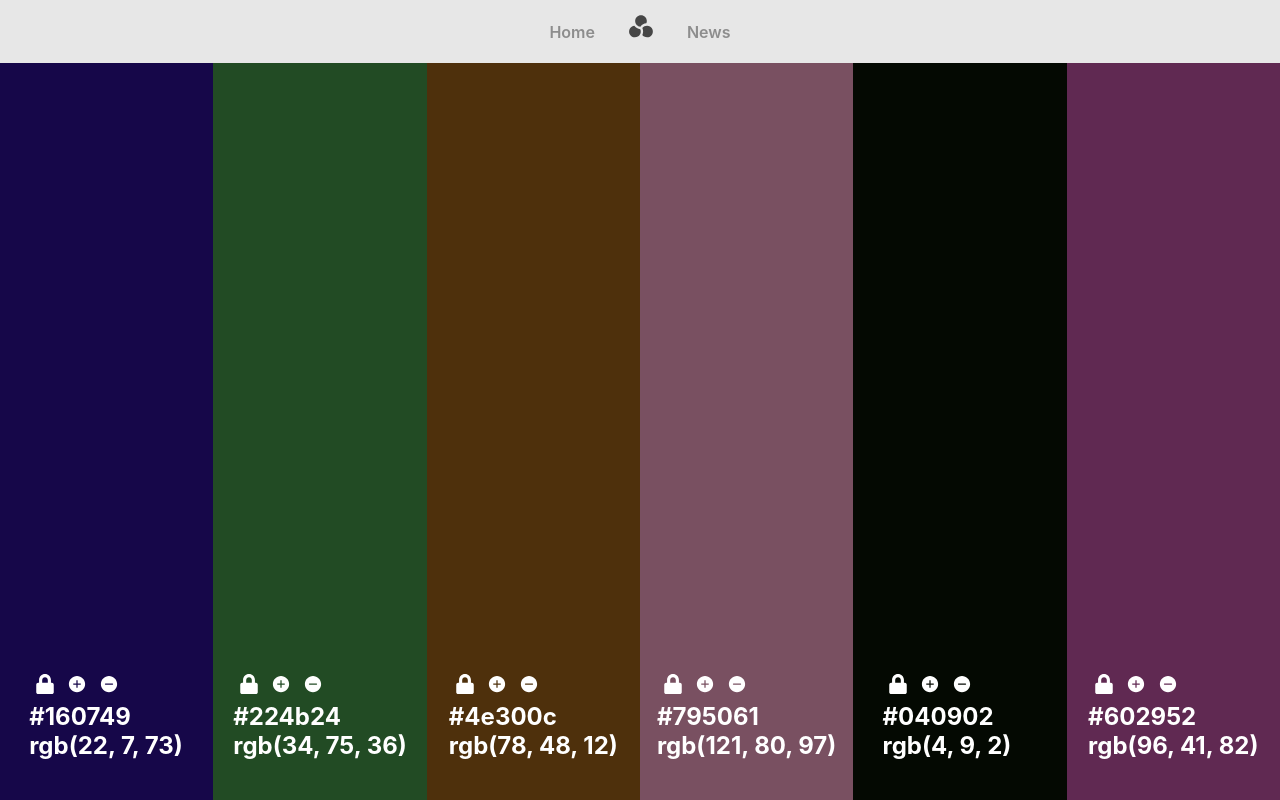
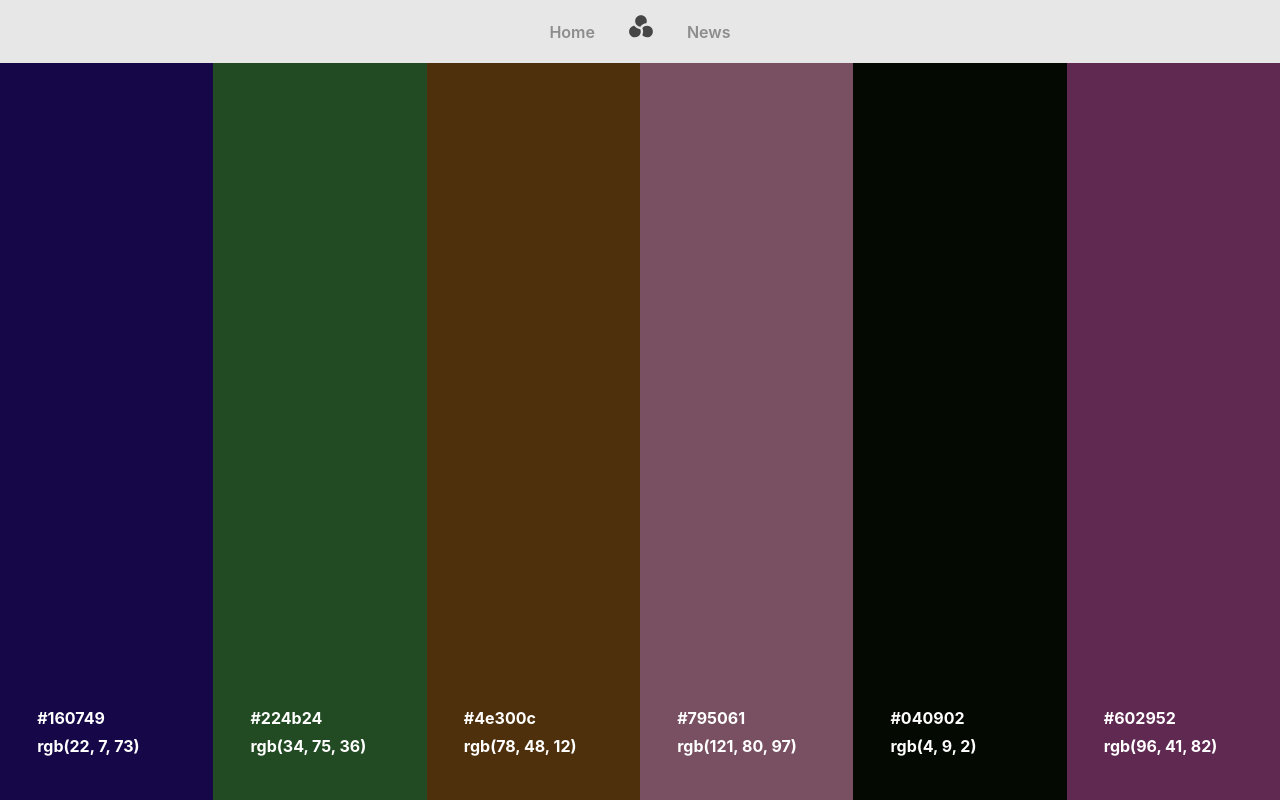
Before and after one commit to Enesuygurs/color-palette-app, a React (Create React App) app: page / in a window 1280 px wide. Built offline with nearby package versions, Linux system fonts and the light colour scheme.

Commit message:
fixed bugs

```diff
--- a/src/App.css
+++ b/src/App.css
@@ -32,7 +32,7 @@ body {
   left: 0;
   width: 100%;
   height: 100%;
-  background-color: rgba(0, 0, 0, 0.3);
+  background-color: rgba(0, 0, 0, 0.11);
   transition: opacity 0.5s ease;
   opacity: 0;
   z-index: 0;
@@ -41,11 +41,17 @@ body {
 .section:hover::before {
   opacity: 1;
 }
-
+.section:hover .mybuttons {
+  opacity: 1;
+}
 .text {
   cursor: copy;
   position: relative;
   z-index: 1;
+  padding: 4px;
+  width: max-content;
+  padding-right: 8px;
+  padding-left: 8px;
 }
 
 .text:hover {
@@ -55,10 +61,9 @@ body {
 .buttons {
   cursor: pointer;
   font-size: 20px;
-  width: 20px;
   height: 22px;
   padding: 6px;
-  border-radius: 50%;
+  border-radius: 20%;
 }
 
 .buttons:hover {
@@ -88,7 +93,11 @@ body {
 .mybuttons {
   display: flex;
   width: 155px;
+  opacity: 0;
+  transition: opacity 0.3s ease; /* Görünme geçişi efekti */
+  margin-bottom: 2px;
 }
+
 .header {
   width: 100%;
   background-color: #e7e7e7;
@@ -100,7 +109,6 @@ body {
     bottom: 0;
     margin-bottom: 40px;
   }
-
   .sections-container {
     width: 100%;
     display: inline-flex;
@@ -110,19 +118,32 @@ body {
     top: 0;
   }
 }
+@media (min-width: 1240px) and (max-width: 1600px) {
+  .text {
+    font-size: 16px;
+  }
+  .buttons {
+    font-size: 17px;
+    height: 17px;
+  }
+}
+
 @media (max-width: 1240px) {
   .App {
     flex-wrap: wrap;
     height: auto;
   }
+
   .header {
     position: inherit;
     top: 0;
   }
+
   .sections-container {
     width: 100%;
     display: block;
   }
+
   .section {
     flex: 0 0 100%;
     height: calc(100vh / 6);
@@ -146,9 +167,7 @@ body {
 
   .buttons {
     font-size: 16px;
-    width: 30px;
-    height: 30px;
-    padding: 5px;
+    height: 16px;
   }
 
   /* .section:nth-child(n + 9) {
@@ -181,9 +200,13 @@ body {
 
 .header a:hover {
   background-color: #d3d3d3;
+  color: #525252;
 }
 .navbarButton {
   margin: 12px;
   color: #464646;
   font-size: 28px;
 }
+.navbarButton:hover {
+  color: #2c2c2c;
+}
--- a/src/App.js
+++ b/src/App.js
@@ -61,32 +61,42 @@ function App() {
   }, []);
 
   const saveColor = (index, color) => {
-    // Retrieve existing saved colors from localStorage
+    // LocalStorage'daki mevcut kaydedilen renkleri al
     const savedColors = checkLocalStorage();
 
-    // Check if the color is already saved
+    // Eğer kaydedilmiş renk sayısı 6 veya daha fazlaysa, kaydetme işlemini durdur.
+    if (savedColors.length >= 6) {
+      setNotification(`You can save a maximum of 6 colors.`);
+      setTimeout(() => {
+        setNotification("");
+      }, 3000);
+      return;
+    }
+
+    // Renk zaten kaydedilmiş mi kontrol et
     const colorObject = savedColors.find((savedColor) => savedColor.id === index + 1);
 
     if (colorObject) {
-      // If the color is already saved, update it
+      // Eğer renk zaten kaydedilmişse, güncelle
       colorObject.color = color;
     } else {
-      // If the color is new, add it to the saved colors array
+      // Yeni bir renkse, kaydedilen renkler listesine ekle
       savedColors.push({
         id: index + 1,
         color: color,
       });
     }
 
-    // Save the updated colors array back to localStorage
+    // Güncellenen renkleri localStorage'a kaydet
     localStorage.setItem("savedColors", JSON.stringify(savedColors));
-    // Notify user and update UI
+
+    // Kullanıcıya bildirim göster ve UI'ı güncelle
     setNotification(`Color saved.`);
     setTimeout(() => {
       setNotification("");
     }, 3000);
 
-    // Update state to force re-render if necessary
+    // Ekranı güncellemek için durumu güncelle
     setColors([...colors]);
   };
 
@@ -107,7 +117,6 @@ function App() {
   let changedColor = "";
   function checkColorIsSaved(index) {
     const savedColors = checkLocalStorage();
-    console.log("savedColors BAKBKABKAKBAKBKAKBABAK:", savedColors);
     for (let indexs in savedColors) {
       if (savedColors[indexs].id === index + 1) {
         changedColor = savedColors[indexs].color;
@@ -116,18 +125,32 @@ function App() {
     }
     return false;
   }
+  const [forceUpdate] = useState(0);
 
   const removeSection = (index) => {
     if (colors.length === 1) {
-      setNotification(`This is last color.`);
+      setNotification(`This is the last color, it cannot be removed.`);
       setTimeout(() => {
         setNotification("");
       }, 3000);
       return;
     }
-    const newColors = [...colors];
-    newColors.splice(index, 1);
-    setColors(newColors);
+
+    // Yeni renkler listesini oluşturuyoruz
+    const newColors = colors.filter((_, idx) => idx !== index);
+
+    // Kaydedilmiş renkleri de güncellemek gerekiyor
+    let savedColors = checkLocalStorage();
+    savedColors = savedColors.filter((color) => color.id !== index + 1);
+
+    // Güncellenen renkleri localStorage'a kaydediyoruz
+    localStorage.setItem("savedColors", JSON.stringify(savedColors));
+
+    setColors(newColors); // State güncelleniyor
+    setNotification(`Color removed.`);
+    setTimeout(() => {
+      setNotification("");
+    }, 3000);
   };
 
   const createSimilarColor = (color) => {
@@ -184,15 +207,14 @@ function App() {
       <div className="sections-container">
         {colors.map((color, indexim) => (
           <div
-            key={indexim}
+            key={`${color}-${indexim}-${forceUpdate}`} // key'i de forceUpdate'e bağlı yaparak render tetiklenmesini sağlayabiliriz
             className="section"
-            style={{
-              backgroundColor: checkColorIsSaved(indexim) ? changedColor : color,
-            }}
+            style={{ backgroundColor: color }}
           >
             <div className="parts">
               <div className="mybuttons">
-                {checkColorIsSaved(indexim) ? (
+                {indexim < 6 && // Eğer 7. veya 8. renkse kilit simgelerini gösterme
+                  (checkColorIsSaved(indexim) ? (
                     <div className="buttons" onClick={() => removeSavedColor(indexim)}>
                       <FaUnlock />
                     </div>
@@ -200,7 +222,7 @@ function App() {
                     <div className="buttons" onClick={() => saveColor(indexim, color)}>
                       <FaLock />
                     </div>
-                )}
+                  ))}
                 <div className="buttons" onClick={() => createSimilarColor(checkColorIsSaved(indexim) ? changedColor : color)}>
                   <IoAddCircleSharp />
                 </div>
```
Also changed, not shown: src/index.js (+6 -6 lines). Lines whose indentation alone changed are shown as unchanged.
